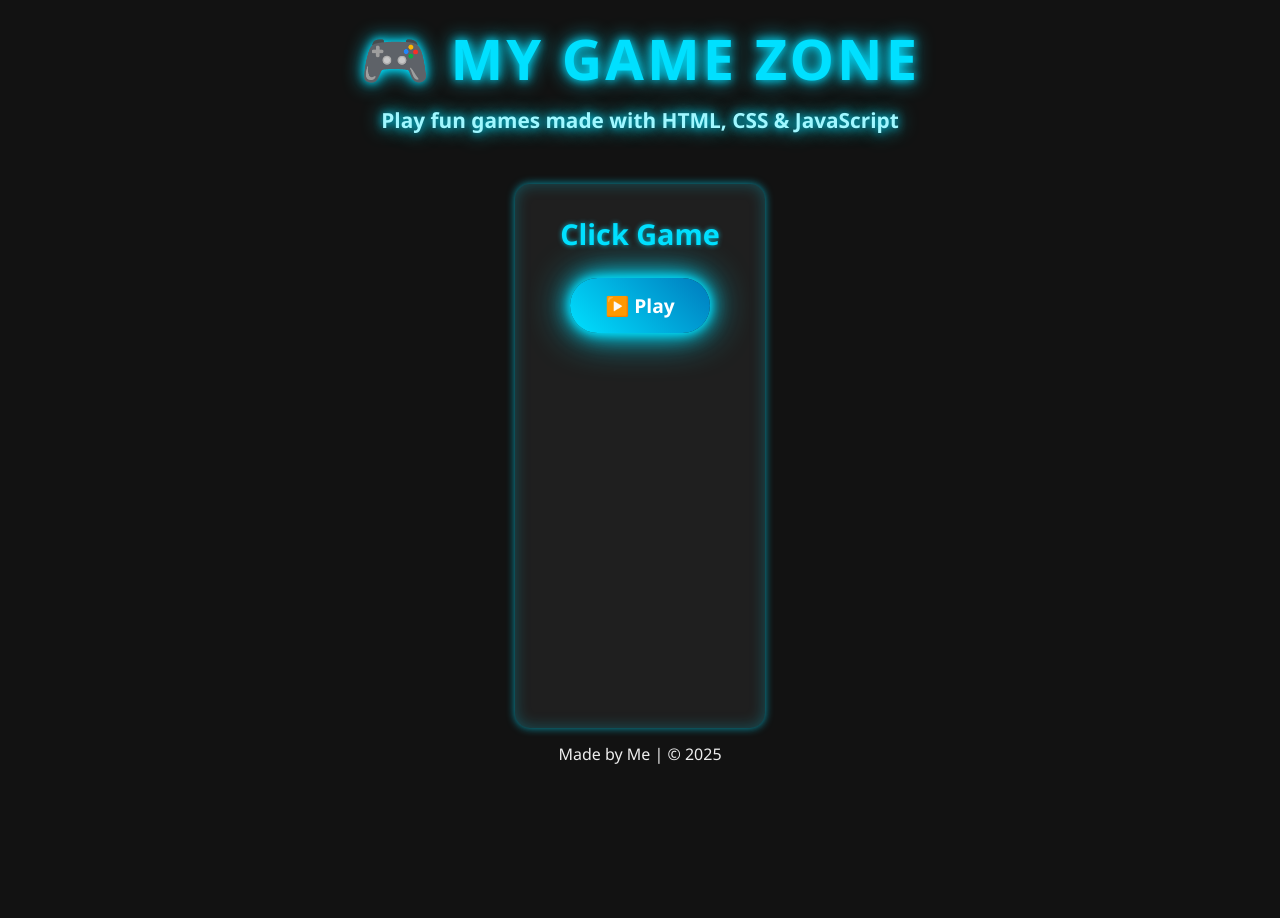
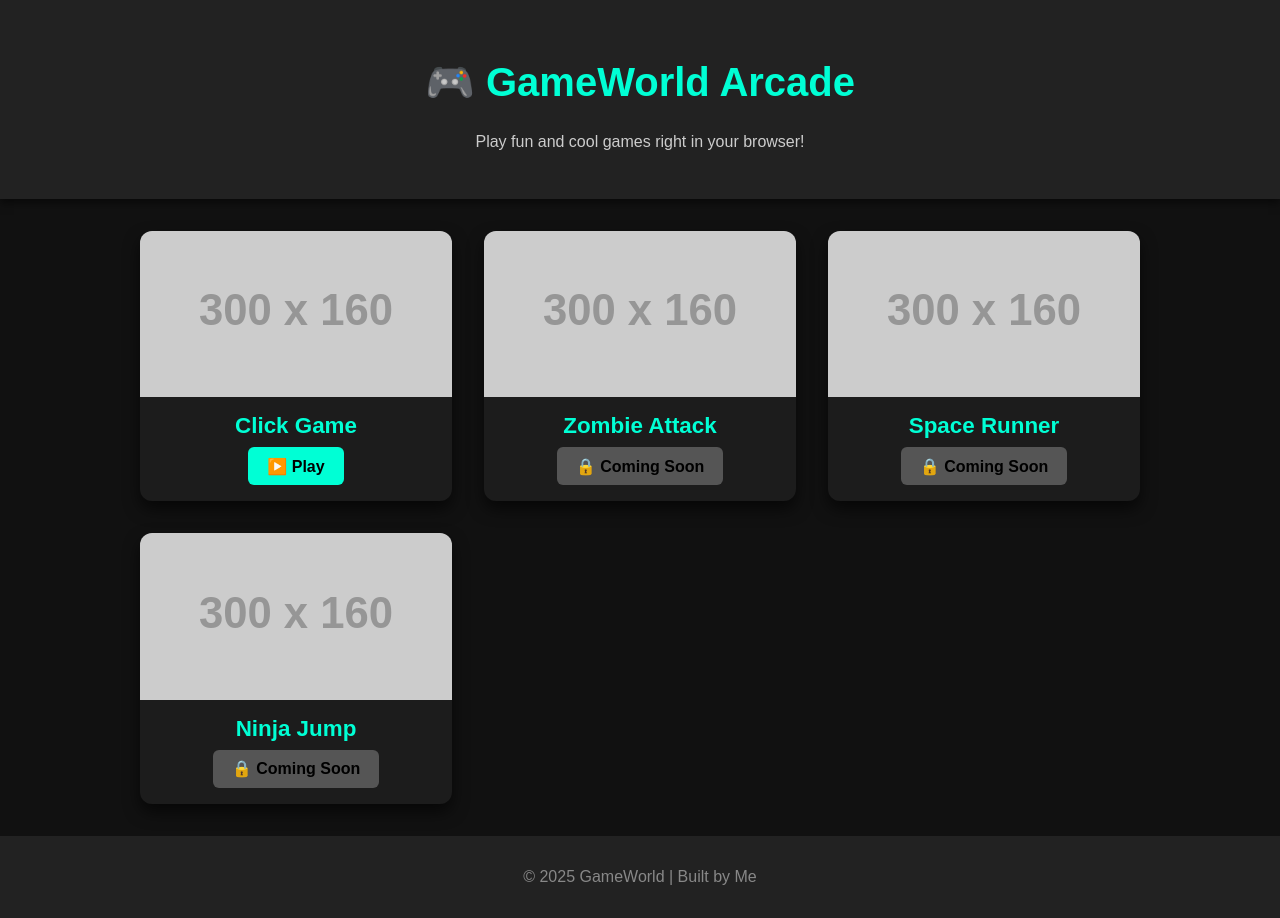
Before and after one commit to shabeeart/my-gaming-website, a plain HTML site: page index.html in a window 1280 px wide. Before the commit the page ends 800 px from the top, so only its background shows below. Drawn offline with Linux system fonts and the light colour scheme; placeholder pictures from the web are drawn by us.

Commit message:
Updated homepage design and style

```diff
--- a/index.html
+++ b/index.html
@@ -3,26 +3,51 @@
 <head>
   <meta charset="UTF-8" />
   <meta name="viewport" content="width=device-width, initial-scale=1.0"/>
-  <title>My Gaming Website</title>
+  <title>GameWorld Arcade</title>
   <link rel="stylesheet" href="style.css" />
 </head>
 <body>
   <header>
-    <h1>🎮 My Game Zone</h1>
-    <p>Play fun games made with HTML, CSS & JavaScript</p>
+    <h1>🎮 GameWorld Arcade</h1>
+    <p>Play fun and cool games right in your browser!</p>
   </header>
 
   <main>
     <div class="game-list">
+
+      <!-- ✅ Real Game -->
       <div class="game-card">
+        <img src="https://via.placeholder.com/300x160?text=Click+Game" alt="Click Game" />
         <h2>Click Game</h2>
-        <a href="games/index.html" class="play-btn" target="_blank">▶️ Play</a>
+        <a href="games/index.html" class="play-btn">▶️ Play</a>
       </div>
+
+      <!-- 🔹 Fake Game 1 -->
+      <div class="game-card">
+        <img src="https://via.placeholder.com/300x160?text=Coming+Soon" alt="Game 1" />
+        <h2>Zombie Attack</h2>
+        <a href="#" class="play-btn disabled">🔒 Coming Soon</a>
+      </div>
+
+      <!-- 🔹 Fake Game 2 -->
+      <div class="game-card">
+        <img src="https://via.placeholder.com/300x160?text=Coming+Soon" alt="Game 2" />
+        <h2>Space Runner</h2>
+        <a href="#" class="play-btn disabled">🔒 Coming Soon</a>
+      </div>
+
+      <!-- 🔹 Fake Game 3 -->
+      <div class="game-card">
+        <img src="https://via.placeholder.com/300x160?text=Coming+Soon" alt="Game 3" />
+        <h2>Ninja Jump</h2>
+        <a href="#" class="play-btn disabled">🔒 Coming Soon</a>
+      </div>
+
     </div>
   </main>
 
   <footer>
-    <p>Made by Me | © 2025</p>
+    <p>© 2025 GameWorld | Built by Me</p>
   </footer>
 </body>
 </html>
--- a/style.css
+++ b/style.css
@@ -1,110 +1,88 @@
-/* Reset and base */
-* {
+body {
+  font-family: Arial, sans-serif;
+  background: #111;
+  color: #fff;
   margin: 0;
   padding: 0;
-  box-sizing: border-box;
-  font-family: 'Segoe UI', Tahoma, Geneva, Verdana, sans-serif;
-  color: #eee;
-}
-
-body {
-  background: #121212;
-  min-height: 100vh;
-  display: flex;
-  flex-direction: column;
-  justify-content: space-between;
-  padding: 20px;
 }
 
 header {
+  background: #222;
   text-align: center;
-  margin-bottom: 50px;
-  text-shadow: 0 0 10px #00e0ff, 0 0 20px #00e0ff;
+  padding: 2rem 1rem;
+  box-shadow: 0 4px 8px rgba(0,0,0,0.5);
 }
 
 header h1 {
-  font-size: 3.5rem;
-  font-weight: 900;
-  color: #00e0ff;
-  letter-spacing: 3px;
-  margin-bottom: 10px;
-  text-transform: uppercase;
+  font-size: 2.5rem;
+  color: #00ffd5;
 }
 
 header p {
-  font-size: 1.3rem;
-  font-weight: 600;
-  color: #a0f7ff;
+  color: #ccc;
+  margin-top: 0.5rem;
 }
 
 main {
-  flex-grow: 1;
-  display: flex;
-  justify-content: center;
+  padding: 2rem 1rem;
+  max-width: 1000px;
+  margin: auto;
 }
 
 .game-list {
-  display: flex;
-  gap: 30px;
-  flex-wrap: wrap;
-  max-width: 900px;
-  justify-content: center;
+  display: grid;
+  grid-template-columns: repeat(auto-fit, minmax(280px, 1fr));
+  gap: 2rem;
 }
 
 .game-card {
-  background: #1f1f1f;
-  border-radius: 15px;
-  padding: 30px 40px;
-  width: 250px;
+  background: #1c1c1c;
+  border-radius: 12px;
+  overflow: hidden;
+  box-shadow: 0 8px 16px rgba(0,0,0,0.6);
   text-align: center;
-  box-shadow:
-    0 0 8px #00e0ffaa,
-    inset 0 0 15px #00e0ff44;
-  transition: transform 0.3s ease, box-shadow 0.3s ease;
+  transition: transform 0.3s;
 }
 
 .game-card:hover {
-  transform: translateY(-15px);
-  box-shadow:
-    0 0 25px #00e0ffcc,
-    inset 0 0 25px #00e0ff66;
+  transform: scale(1.05);
+}
+
+.game-card img {
+  width: 100%;
+  height: auto;
+  display: block;
 }
 
 .game-card h2 {
-  margin-bottom: 25px;
-  font-size: 1.8rem;
-  color: #00e0ff;
-  text-shadow: 0 0 5px #00e0ffbb;
+  font-size: 1.4rem;
+  margin: 1rem 0 0.5rem;
+  color: #00ffd5;
 }
 
 .play-btn {
   display: inline-block;
-  padding: 14px 35px;
-  background: linear-gradient(45deg, #00e0ff, #007bbd);
-  color: #fff;
-  font-weight: 700;
-  font-size: 1.2rem;
-  border-radius: 50px;
+  background: #00ffd5;
+  color: #000;
+  padding: 0.6rem 1.2rem;
+  margin-bottom: 1rem;
+  border-radius: 6px;
   text-decoration: none;
-  box-shadow:
-    0 0 10px #00e0ff,
-    0 0 20px #00e0ff,
-    0 0 40px #00e0ff;
-  transition: box-shadow 0.3s ease, background 0.3s ease;
+  font-weight: bold;
+  transition: background 0.3s;
 }
 
 .play-btn:hover {
-  background: linear-gradient(45deg, #007bbd, #00e0ff);
-  box-shadow:
-    0 0 20px #00ffff,
-    0 0 40px #00ffff,
-    0 0 60px #00ffff;
+  background: #00c2a2;
 }
 
+.play-btn.disabled {
+  background: #555;
+  cursor: not-allowed;
+}
 footer {
   text-align: center;
-  padding: 15px 10px;
-  font-size: 1rem;
-  color: #444;
-  user-select: none;
+  padding: 1rem;
+  background: #222;
+  color: #888;
 }
```
